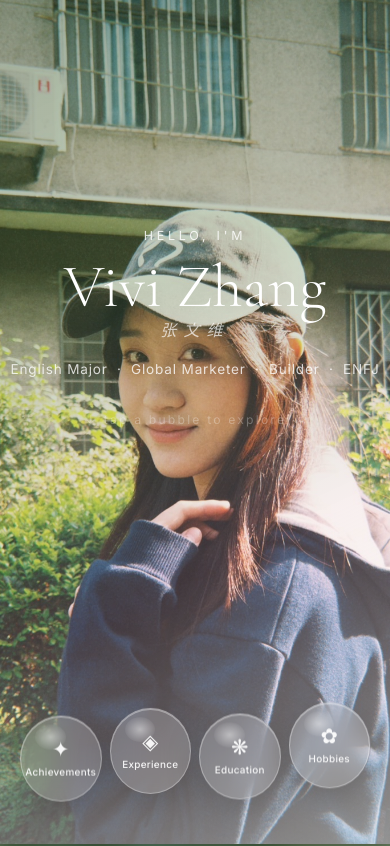
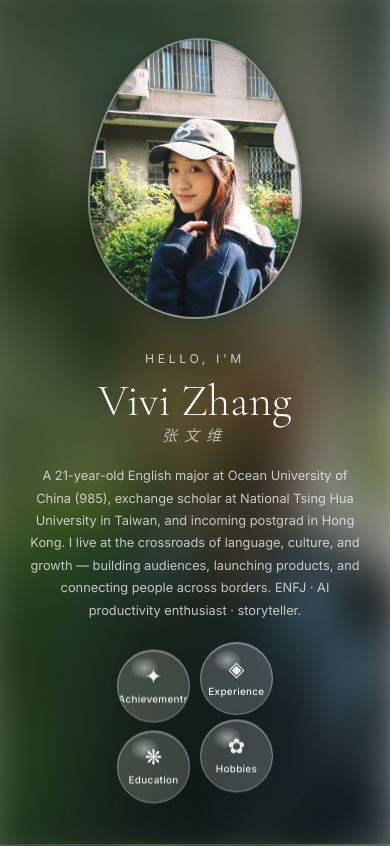
Before and after one commit to Vivizhang0528/whosvivizhangthegirlie, a plain HTML site: page index.html in a window 390 px wide. Shown: the top 846 px of the page. Drawn offline with nearby package versions, Linux system fonts and the light colour scheme.

Commit message:
feat: hero split layout — photo right, intro+bubbles left
- Left column: eyebrow, name, personal intro paragraph, 2×2 bubble grid
- Right column: portrait photo in organic oval frame
- Blurred photo as hero bg with left-heavy dark gradient for text contrast
- Responsive: stacks vertically on mobile (photo top, content bottom)
- Parallax now applies to bg image only, not the contained portrait

Co-Authored-By: Claude Sonnet 4.6 <noreply@anthropic.com>

```diff
--- a/index.html
+++ b/index.html
@@ -19,22 +19,32 @@
 
   <!-- ====== HERO ====== -->
   <section id="hero">
-    <div class="hero-bg">
-      <img src="assets/vivi.jpg" alt="Vivi Zhang" class="hero-photo" />
-      <div class="hero-overlay"></div>
+    <!-- Blurred photo as background -->
+    <div class="hero-bg-wrap" aria-hidden="true">
+      <img src="assets/vivi.jpg" alt="" class="hero-bg-img" />
+      <div class="hero-bg-overlay"></div>
     </div>
 
-    <div class="hero-center">
+    <!-- Split layout: left text+bubbles / right photo -->
+    <div class="hero-split">
+
+      <!-- LEFT -->
+      <div class="hero-left">
         <p class="hero-eyebrow">Hello, I'm</p>
         <h1 class="hero-name">
           Vivi Zhang
           <span class="hero-zh">张文维</span>
         </h1>
-      <p class="hero-tagline">English Major &nbsp;·&nbsp; Global Marketer &nbsp;·&nbsp; Builder &nbsp;·&nbsp; ENFJ</p>
-      <p class="hero-scroll-hint">↓ tap a bubble to explore ↓</p>
-    </div>
 
-    <!-- Four floating nav bubbles -->
+        <p class="hero-intro">
+          A 21-year-old English major at Ocean University of China (985),
+          exchange scholar at National Tsing Hua University in Taiwan,
+          and incoming postgrad in Hong Kong. I live at the crossroads of
+          language, culture, and growth — building audiences, launching products,
+          and connecting people across borders. ENFJ · AI productivity enthusiast · storyteller.
+        </p>
+
+        <!-- 2 × 2 bubble grid -->
         <nav class="bubble-nav" aria-label="Section navigation">
           <button class="nav-bubble" data-target="achievements" style="--delay:0s">
             <span class="b-glyph">✦</span>
@@ -53,6 +63,16 @@
             <span class="b-label">Hobbies</span>
           </button>
         </nav>
+      </div>
+
+      <!-- RIGHT: portrait photo -->
+      <div class="hero-right">
+        <div class="hero-photo-wrap">
+          <img src="assets/vivi.jpg" alt="Vivi Zhang" class="hero-photo" />
+        </div>
+      </div>
+
+    </div>
   </section>
 
   <!-- ====== ACHIEVEMENTS ====== -->
--- a/script.js
+++ b/script.js
@@ -195,12 +195,12 @@ revealTargets.forEach(el => revealObs.observe(el));
 
 
 // ============================================================
-// 5. HERO PARALLAX
+// 5. HERO BG PARALLAX (background blur image only)
 // ============================================================
-const heroPhoto = document.querySelector('.hero-photo');
+const heroBgImg = document.querySelector('.hero-bg-img');
 window.addEventListener('scroll', () => {
   const sy = window.pageYOffset;
-  if (sy < window.innerHeight * 1.2) {
-    heroPhoto.style.transform = `scale(1.06) translateY(${sy * 0.28}px)`;
+  if (heroBgImg && sy < window.innerHeight * 1.2) {
+    heroBgImg.style.transform = `scale(1.08) translateY(${sy * 0.22}px)`;
   }
 }, { passive: true });
--- a/style.css
+++ b/style.css
@@ -57,41 +57,48 @@ body {
   z-index: 3;
 }
 
-/* --- Photo background --- */
-.hero-bg {
+/* --- Blurred photo background --- */
+.hero-bg-wrap {
   position: absolute;
   inset: 0;
   z-index: 0;
 }
 
-.hero-photo {
+.hero-bg-img {
   width: 100%;
   height: 100%;
   object-fit: cover;
   object-position: center 15%;
-  transform: scale(1.06);
+  filter: blur(22px) brightness(0.68) saturate(1.2);
+  transform: scale(1.08);
   transition: transform 0.1s linear;
   will-change: transform;
 }
 
-.hero-overlay {
+/* gradient: darker left (for text), lighter right (for photo frame) */
+.hero-bg-overlay {
   position: absolute;
   inset: 0;
   background: linear-gradient(
-    155deg,
-    rgba(45, 85, 38, 0.42) 0%,
-    rgba(80, 110, 60, 0.3) 35%,
-    rgba(240, 184, 196, 0.22) 65%,
-    rgba(255, 252, 248, 0.55) 100%
+    105deg,
+    rgba(28, 50, 24, 0.72) 0%,
+    rgba(40, 65, 32, 0.58) 42%,
+    rgba(30, 50, 26, 0.28) 70%,
+    rgba(20, 35, 18, 0.15) 100%
   );
 }
 
-/* --- Centre text --- */
-.hero-center {
+/* --- Split layout --- */
+.hero-split {
   position: relative;
   z-index: 4;
-  text-align: center;
-  padding-bottom: 220px;
+  display: grid;
+  grid-template-columns: 1fr 1fr;
+  gap: 56px;
+  align-items: center;
+  width: 100%;
+  max-width: 1080px;
+  padding: 0 56px;
   animation: fade-up 1.1s ease both;
 }
 
@@ -100,75 +107,89 @@ body {
   to   { opacity: 1; transform: translateY(0); }
 }
 
+/* LEFT column */
+.hero-left {
+  display: flex;
+  flex-direction: column;
+  align-items: flex-start;
+}
+
 .hero-eyebrow {
-  font-size: 0.78rem;
+  font-size: 0.76rem;
   font-weight: 400;
   letter-spacing: 0.3em;
   text-transform: uppercase;
-  color: rgba(255,255,255,0.82);
-  margin-bottom: 14px;
+  color: rgba(255,255,255,0.72);
+  margin-bottom: 12px;
 }
 
 .hero-name {
   font-family: 'Cormorant Garamond', serif;
-  font-size: clamp(3.8rem, 9.5vw, 7.5rem);
+  font-size: clamp(2.8rem, 5.5vw, 5rem);
   font-weight: 300;
   color: #fff;
-  line-height: 1;
-  text-shadow: 0 2px 24px rgba(0,0,0,0.12);
+  line-height: 1.05;
+  text-shadow: 0 2px 20px rgba(0,0,0,0.18);
   display: flex;
   flex-direction: column;
-  align-items: center;
-  gap: 6px;
+  align-items: flex-start;
+  gap: 4px;
 }
 
 .hero-zh {
-  font-size: clamp(1rem, 2.8vw, 1.9rem);
+  font-size: clamp(0.95rem, 1.8vw, 1.5rem);
   font-weight: 300;
   font-style: italic;
   letter-spacing: 0.45em;
-  color: rgba(255,255,255,0.68);
+  color: rgba(255,255,255,0.62);
 }
 
-.hero-tagline {
-  margin-top: 22px;
-  font-size: 0.85rem;
-  letter-spacing: 0.06em;
-  color: rgba(255,255,255,0.78);
+.hero-intro {
+  margin-top: 20px;
+  font-size: clamp(0.8rem, 1.1vw, 0.92rem);
+  line-height: 1.75;
+  color: rgba(255,255,255,0.72);
+  max-width: 440px;
 }
 
-.hero-scroll-hint {
-  margin-top: 34px;
-  font-size: 0.76rem;
-  letter-spacing: 0.18em;
-  color: rgba(255,255,255,0.48);
-  animation: breathe 2.4s ease-in-out infinite;
+/* RIGHT column: photo */
+.hero-right {
+  display: flex;
+  align-items: center;
+  justify-content: center;
 }
 
-@keyframes breathe {
-  0%,100% { opacity: 0.48; transform: translateY(0); }
-  50%      { opacity: 0.9;  transform: translateY(5px); }
+.hero-photo-wrap {
+  width: clamp(240px, 28vw, 360px);
+  height: clamp(320px, 38vw, 480px);
+  border-radius: 52% 48% 50% 50% / 58% 58% 42% 42%;
+  overflow: hidden;
+  box-shadow: 0 24px 64px rgba(0,0,0,0.35), 0 4px 16px rgba(0,0,0,0.2);
+  border: 2.5px solid rgba(255,255,255,0.38);
+  flex-shrink: 0;
+}
+
+.hero-photo {
+  width: 100%;
+  height: 100%;
+  object-fit: cover;
+  object-position: center 12%;
 }
 
 /* ============================================================
    BUBBLE NAV
    ============================================================ */
 .bubble-nav {
-  position: absolute;
-  bottom: 7%;
-  left: 0;
-  right: 0;
-  z-index: 5;
-  display: flex;
-  justify-content: center;
-  gap: clamp(12px, 2.8vw, 36px);
-  padding: 0 20px;
+  display: grid;
+  grid-template-columns: 1fr 1fr;
+  gap: 14px;
+  margin-top: 28px;
 }
 
 .nav-bubble {
   position: relative;
-  width: clamp(96px, 13vw, 144px);
-  height: clamp(96px, 13vw, 144px);
+  width: 100%;
+  aspect-ratio: 1;
   border-radius: 50%;
   /* glass morphism */
   background: var(--glass-bg);
@@ -603,11 +624,26 @@ body {
 /* ============================================================
    RESPONSIVE
    ============================================================ */
+@media (max-width: 780px) {
+  .hero-split {
+    grid-template-columns: 1fr;
+    padding: 0 28px;
+    gap: 32px;
+    /* stack: photo on top, text below on mobile */
+  }
+  .hero-right { order: -1; }
+  .hero-photo-wrap {
+    width: clamp(180px, 55vw, 260px);
+    height: clamp(240px, 72vw, 340px);
+  }
+  .hero-name { align-items: center; }
+  .hero-left { align-items: center; text-align: center; }
+  .hero-intro { text-align: center; }
+  .bubble-nav { gap: 10px; }
+}
+
 @media (max-width: 640px) {
   .stats-row { grid-template-columns: 1fr 1fr; }
-  .bubble-nav { gap: 8px; bottom: 5%; }
-  .nav-bubble { width: 86px; height: 86px; }
-  .hero-center { padding-bottom: 190px; }
   .edu-card { grid-template-columns: 1fr; }
   .edu-yr { display: none; }
   .tl-card { padding: 18px 18px; }
```
Lines whose indentation alone changed are shown as unchanged.
